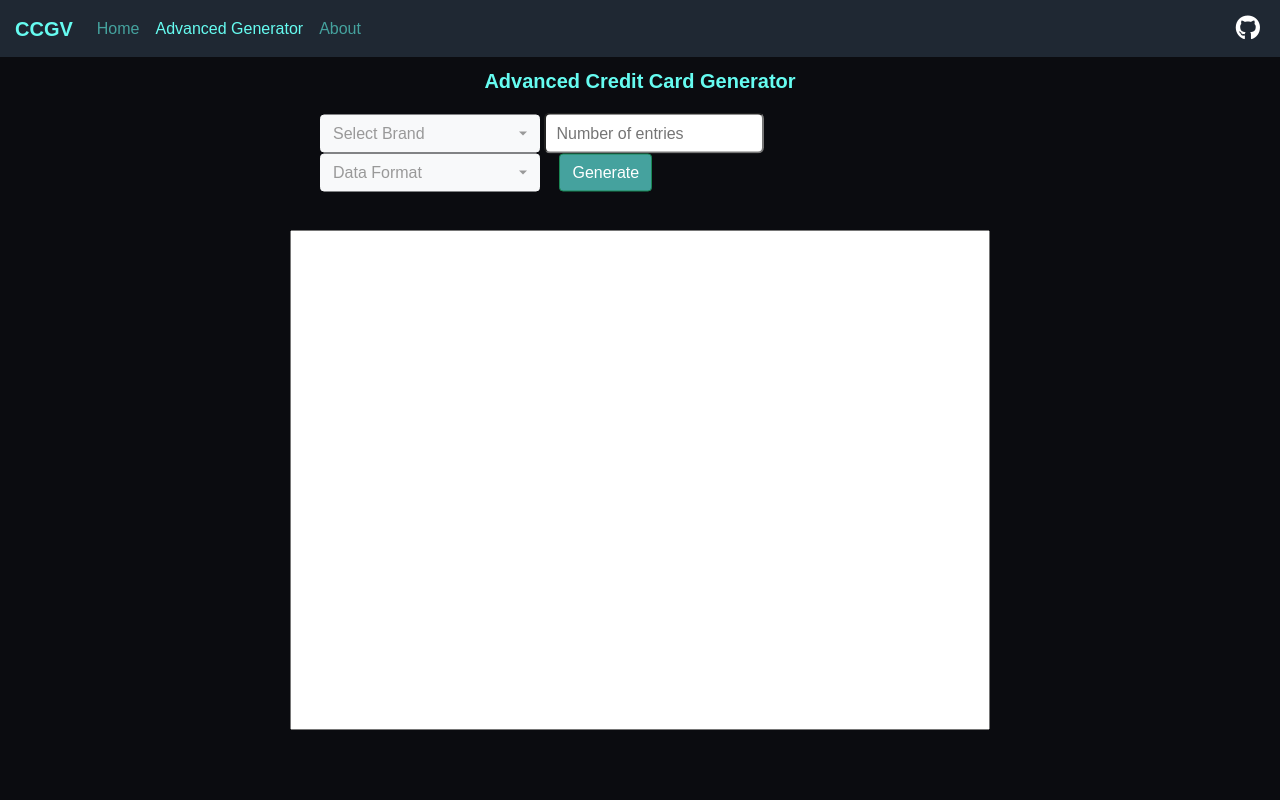
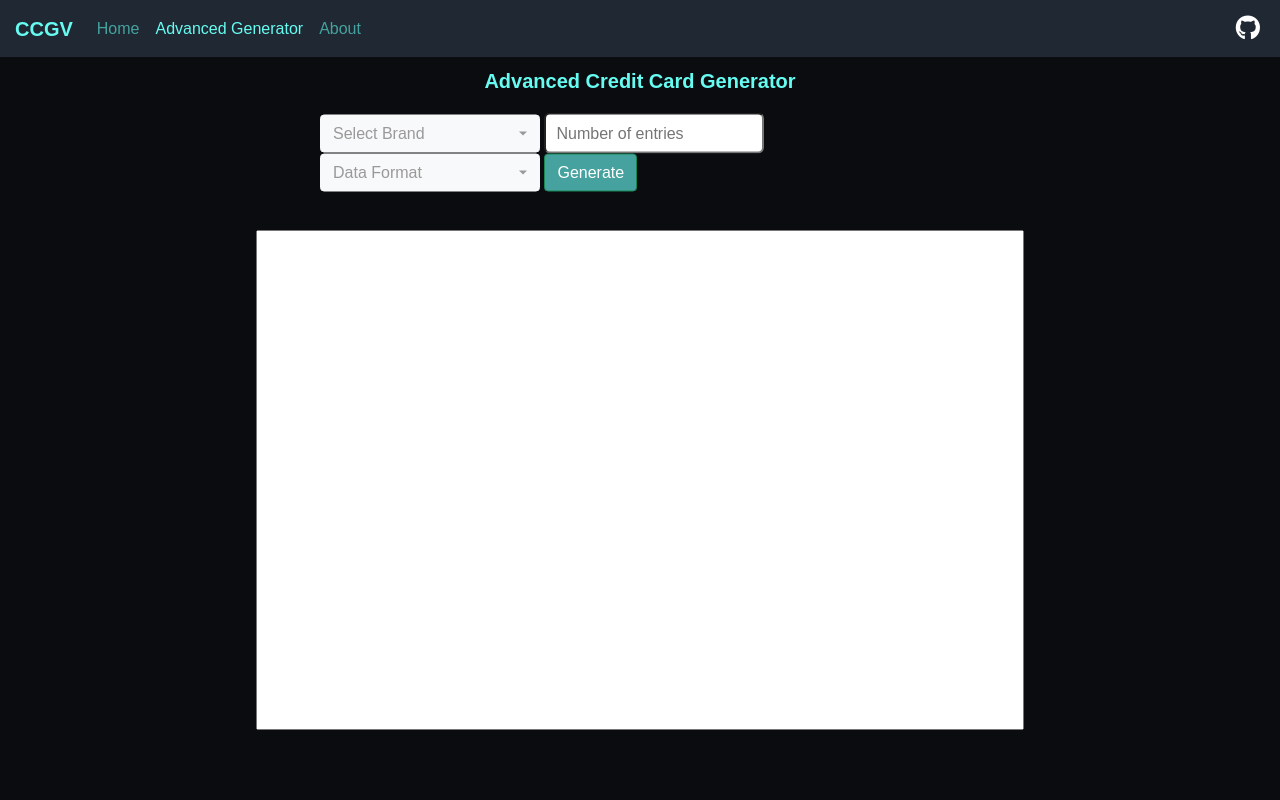
Before and after one commit to themm1/Credit-Number-Generator, a Flask app: page /advanced/ in a window 1280 px wide. Run offline with Flask 2, Linux system fonts and the light colour scheme; some libraries are stand-ins or nearby versions.

Commit message:
adblock fix

```diff
--- a/static/script.js
+++ b/static/script.js
@@ -36,7 +36,7 @@ $(document).ready(function() {
 	});
 
 
-	$('#advanced').on('submit', function(event) {
+	$('#file_generator').on('submit', function(event) {
 		$.ajax({
 			data: {
 				brand: $('#brand').val(),
--- a/static/styles.css
+++ b/static/styles.css
@@ -108,7 +108,6 @@ h1 {
 .btn-success {
     background-color: rgb(69,162,158) !important;
     position: relative;
-    left: 15px;
 }
 
 
@@ -146,7 +145,7 @@ th {
 
 
 /* Advanced Generator */
-#advanced {
+#file_generator {
     position: absolute;
     top: 15%;
     left: 50%;
@@ -155,7 +154,7 @@ th {
 
 textarea {
     height: 500px;
-    width: 700px;
+    width: 768px;
     resize: none;
     position: absolute;
     top: 60%;
--- a/templates/about.html
+++ b/templates/about.html
@@ -22,8 +22,8 @@
                     </li>
                     <li>
                         The other reason we made this are programmers testing ecommerce websites,
-                        applications or other software. For this kind of use we are making also
-                        advanced generator, which is currently unavailable.
+                        applications or other software. For this kind of use we have our Advanced
+                        Generator.
                     </li>
                 </ul>
             </p>
--- a/templates/adv_generator.html
+++ b/templates/adv_generator.html
@@ -3,7 +3,7 @@
 
 {% block body %}
 
-    <form id="advanced" action="/adv_generator" method="POST">
+    <form id="file_generator" action="/adv_generator" method="POST">
 
         <h1 class="title">Advanced Credit Card Generator</h1>
 
```
